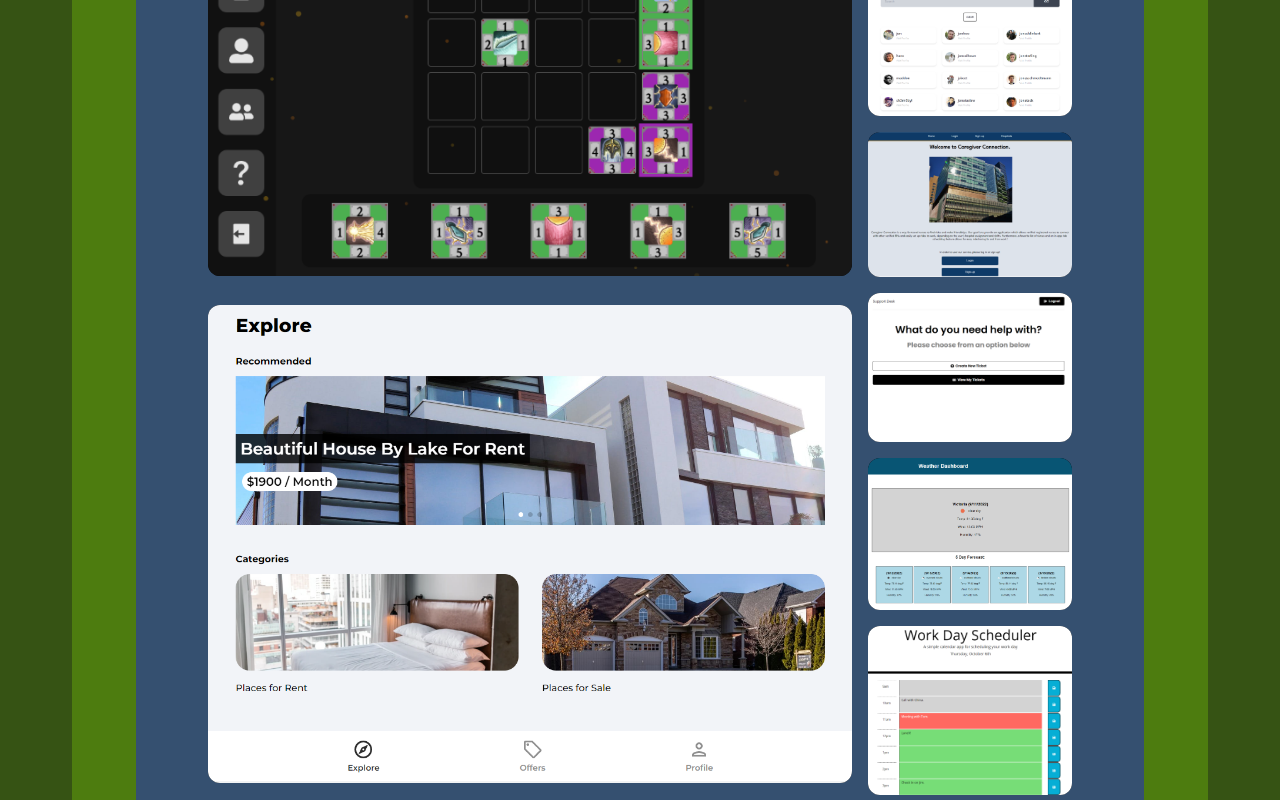
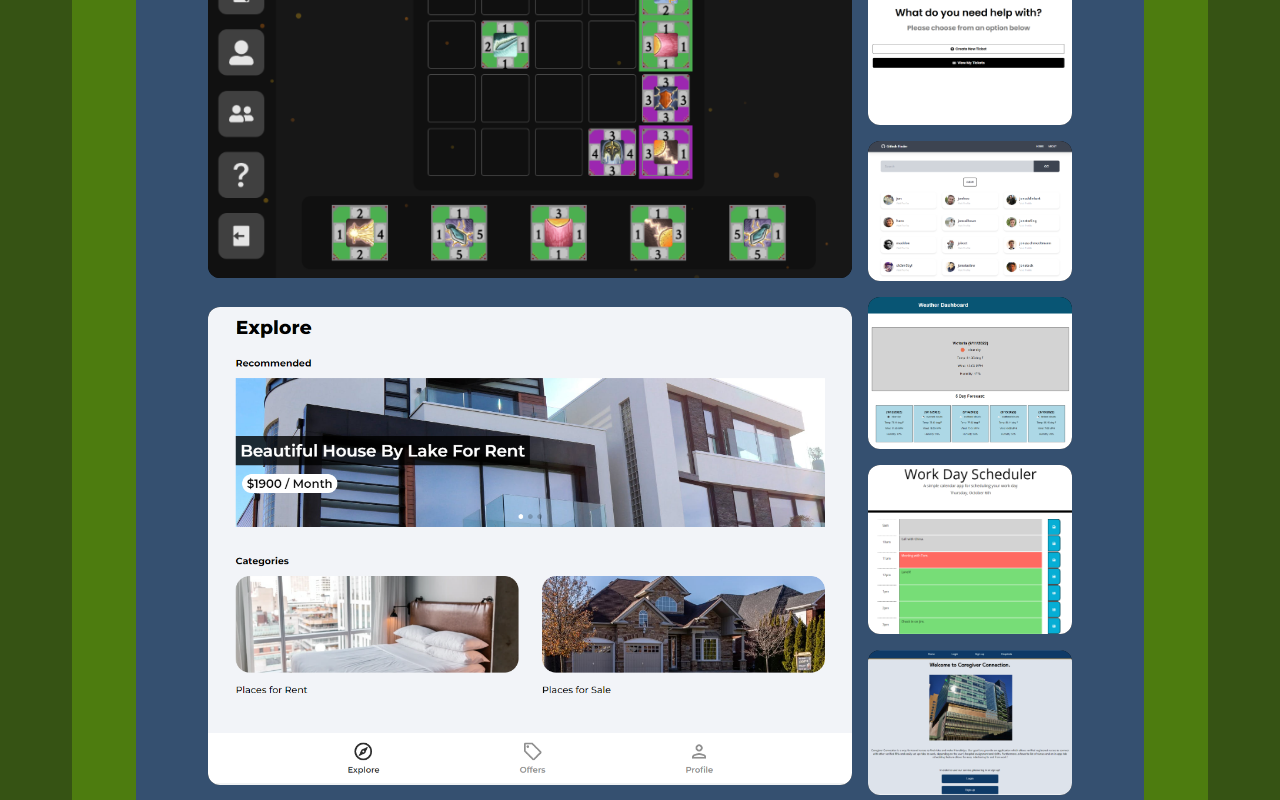
Before and after one commit to cornetj13/Personal-Website, a React (Create React App) app: page / in a window 1280 px wide. Shown: the part 2860-3660 px from the top of the page. Built offline with nearby package versions, Linux system fonts and the light colour scheme; the HTML template or start-up script is replaced by a standard one.

Commit message:
Added more layout touch-ups.

```diff
--- a/src/components/Footer.jsx
+++ b/src/components/Footer.jsx
@@ -26,7 +26,7 @@ function Footer() {
             </a>
           </li>
         </ul>
-        <p className="text-sm mt-4 p-2">
+        <p className="text-sm m-4 xl:mt-6 p-2">
           © 2022 Jonathan Cornet. All Rights Reserved.
         </p>
       </div>
--- a/src/components/PortfolioCard.jsx
+++ b/src/components/PortfolioCard.jsx
@@ -9,43 +9,41 @@ function PortfolioCard({ image, gif, website, github, title }) {
         src={image}
         alt="The landing page of a project of mine."
       />
-      {gif ? (
       <img
-          className="portfolio-card-image portfolio-card-hover-image group-hover:opacity-100"
-          src={gif}
-          alt="Gif of a project of mine being used or played."
+        className={`portfolio-card-image portfolio-card-hover-image group-hover:opacity-100`}
+        src={gif ? gif : image}
+        alt={
+          gif
+            ? 'Gif of a project of mine being used or played.'
+            : 'Picture of a project of mine.'
+        }
       />
-      ) : (
-        <img
-          className="portfolio-card-image portfolio-card-hover-image group-hover:opacity-100"
-          src={image}
-          alt="Picture of a project of mine."
-        />
-      )}
-      <div className="portfolio-card-layout  group-hover:opacity-100 group-hover:from-black/70 group-hover:via-black/60 group-hover:to-black/70">
+      <div
+        className={`portfolio-card-layout group-hover:opacity-100 group-hover:from-black/70 group-hover:via-black/60 group-hover:to-black/70`}
+      >
         <div className="h-full col-flex justify-between group-hover:translate-y-0">
           <h3 className="portfolio-card-title">{title}</h3>
           <ul className="row-flex justify-end text-sm gap-8">
+            <li>
               <a
                 href={website}
                 target="_blank"
                 rel="noreferrer"
-              className="flex center-all"
+                className="flex center-all bg-github hover:bg-button-hover portfolio-button-color portfolio-button-layout"
               >
-              <li className="bg-github hover:bg-button-hover portfolio-button-color portfolio-button-layout center-all">
                 <MdOpenInBrowser className="portfolio-icons" />
+              </a>
             </li>
-            </a>
+            <li>
               <a
                 href={github}
                 target="_blank"
                 rel="noreferrer"
-              className="flex center-all"
+                className="flex center-all bg-github hover:bg-github-green portfolio-button-color portfolio-button-layout"
               >
-              <li className="bg-github hover:bg-github-green portfolio-button-color portfolio-button-layout center-all">
                 <FaGithub className="portfolio-icons" />
+              </a>
             </li>
-            </a>
           </ul>
         </div>
       </div>
--- a/src/components/PortfolioGrid.jsx
+++ b/src/components/PortfolioGrid.jsx
@@ -9,159 +9,74 @@ import HouseMarketplace from '../images/Housing-Marketplace.png';
 import WeatherDashboard from '../images/Weather-Dashboard.png';
 import WorkdayScheduler from '../images/Workday-Scheduler.png';
 
+const portfolioItems = [
+  {
+    image: GridlockeImage,
+    gif: GridlockeGif,
+    website: 'https://gridlocke.net/',
+    github: 'https://github.com/neft-tk/fatal-forge',
+    title: 'Gridlocke',
+    className: 'portfolio-card-special',
+  },
+  {
+    image: FeedbackApp,
+    website: 'https://awesome-beaver-2e320b.netlify.app/',
+    github: 'https://github.com/cornetj13/React-Feedback-App',
+    title: 'Feedback App',
+    className: 'portfolio-card-normal',
+  },
+  {
+    image: SupportDesk,
+    website: 'https://cornetsupportdesk.herokuapp.com/',
+    github: 'https://github.com/cornetj13/MERN-SupportTicket-App',
+    title: 'Support Ticket',
+    className: 'portfolio-card-normal',
+  },
+  {
+    image: GithubFinder,
+    website: 'https://react-git-hub-finder-app-gt2k0p2be-cornetj13.vercel.app/',
+    github: 'https://github.com/cornetj13/React-GitHubFinder-App',
+    title: 'Github Profile Finder',
+    className: 'portfolio-card-normal',
+  },
+  {
+    image: HouseMarketplace,
+    website: 'https://react-housing-market-app.vercel.app/',
+    github: 'https://github.com/cornetj13/React-HousingMarket-App',
+    title: 'Housing Marketplace',
+    className: 'portfolio-card-special',
+  },
+  {
+    image: WeatherDashboard,
+    website: 'https://cornetj13.github.io/weather-dashboard/',
+    github: 'https://github.com/cornetj13/weather-dashboard',
+    title: 'Weather Dashboard',
+    className: 'portfolio-card-normal',
+  },
+  {
+    image: WorkdayScheduler,
+    website: 'https://cornetj13.github.io/work-day-scheduler/',
+    github: 'https://github.com/cornetj13/work-day-scheduler',
+    title: 'Workday Scheduler',
+    className: 'portfolio-card-normal',
+  },
+  {
+    image: CaregiverConnection,
+    website: 'https://caregiver-connection.herokuapp.com/',
+    github: 'https://github.com/cornetj13/caregiver-connection',
+    title: 'Caregiver Connection',
+    className: 'portfolio-card-normal',
+  },
+];
+
 function PortfolioGrid() {
-  // TODO: Create all the different portfolios as an object, and pass the object down to the cards via props.
-
   return (
     <div className="grid-layout center-all">
-      <div className="portfolio-card-special">
-        <PortfolioCard
-          image={GridlockeImage}
-          gif={GridlockeGif}
-          website={'https://gridlocke.net/'}
-          github={'https://github.com/neft-tk/fatal-forge'}
-          title="Gridlocke"
-        />
-      </div>
-      <div className="portfolio-card-normal">
-        <PortfolioCard
-          image={FeedbackApp}
-          website={'https://awesome-beaver-2e320b.netlify.app/'}
-          github={'https://github.com/cornetj13/React-Feedback-App'}
-          title="Feedback App"
-        />
-      </div>
-      <div className="portfolio-card-normal">
-        <PortfolioCard
-          image={GithubFinder}
-          website={
-            'https://react-git-hub-finder-app-gt2k0p2be-cornetj13.vercel.app/'
-          }
-          github={'https://github.com/cornetj13/React-GitHubFinder-App'}
-          title="Github Profile Finder"
-        />
-      </div>
-      <div className="portfolio-card-normal">
-        <PortfolioCard
-          image={CaregiverConnection}
-          website={'https://caregiver-connection.herokuapp.com/'}
-          github={'https://github.com/cornetj13/caregiver-connection'}
-          title="Caregiver Connection"
-        />
-      </div>
-      <div className="portfolio-card-special">
-        <PortfolioCard
-          image={HouseMarketplace}
-          website={'https://react-housing-market-app.vercel.app/'}
-          github={'https://github.com/cornetj13/React-HousingMarket-App'}
-          title="Housing Marketplace"
-        />
-      </div>
-      <div className="portfolio-card-normal">
-        <PortfolioCard
-          image={SupportDesk}
-          website={'https://cornetsupportdesk.herokuapp.com/'}
-          github={'https://github.com/cornetj13/MERN-SupportTicket-App'}
-          title="Support Ticket"
-        />
-      </div>
-      <div className="portfolio-card-normal">
-        <PortfolioCard
-          image={WeatherDashboard}
-          website={'https://cornetj13.github.io/weather-dashboard/'}
-          github={'https://github.com/cornetj13/weather-dashboard'}
-          title="Weather Dashboard"
-        />
-      </div>
-      <div className="portfolio-card-normal">
-        <PortfolioCard
-          image={WorkdayScheduler}
-          website={'https://cornetj13.github.io/work-day-scheduler/'}
-          github={'https://github.com/cornetj13/work-day-scheduler'}
-          title="Workday Scheduler"
-        />
-      </div>
-      {/*
-      <div className="portfolio-card-normal">
-        <PortfolioCard
-          image={TestPicture3}
-          website={'https://google.com'}
-          github={'https://google.com'}
-          title="Gridlocke"
-        />
-      </div>
-      <div className="portfolio-card-normal">
-        <PortfolioCard
-          image={TestPicture4}
-          website={'https://google.com'}
-          github={'https://google.com'}
-          title="Gridlocke"
-        />
-      </div>
-      <div className="portfolio-card-normal">
-        <PortfolioCard
-          image={TestPicture5}
-          website={'https://google.com'}
-          github={'https://google.com'}
-          title="Gridlocke"
-        />
-      </div>
-      <div className="portfolio-card-normal">
-        <PortfolioCard
-          image={TestPicture1}
-          website={'https://google.com'}
-          github={'https://google.com'}
-          title="Gridlocke"
-        />
-      </div>
-      <div className="portfolio-card-normal">
-        <PortfolioCard
-          image={TestPicture2}
-          website={'https://google.com'}
-          github={'https://google.com'}
-          title="Gridlocke"
-        />
-      </div>
-      <div className="portfolio-card-normal">
-        <PortfolioCard
-          image={TestPicture3}
-          website={'https://google.com'}
-          github={'https://google.com'}
-          title="Gridlocke"
-        />
-      </div>
-      <div className="portfolio-card-normal">
-        <PortfolioCard
-          image={TestPicture4}
-          website={'https://google.com'}
-          github={'https://google.com'}
-          title="Gridlocke"
-        />
-      </div>
-      <div className="portfolio-card-normal">
-        <PortfolioCard
-          image={TestPicture5}
-          website={'https://google.com'}
-          github={'https://google.com'}
-          title="Gridlocke"
-        />
-      </div>
-      <div className="portfolio-card-normal">
-        <PortfolioCard
-          image={TestPicture1}
-          website={'https://google.com'}
-          github={'https://google.com'}
-          title="Gridlocke"
-        />
-      </div>
-      <div className="portfolio-card-normal">
-        <PortfolioCard
-          image={TestPicture2}
-          website={'https://google.com'}
-          github={'https://google.com'}
-          title="Gridlocke"
-        />
-      </div> */}
+      {portfolioItems.map((item) => (
+        <div key={item.title} className={item.className}>
+          <PortfolioCard {...item} />
+        </div>
+      ))}
     </div>
   );
 }
--- a/src/pages/Portfolio.jsx
+++ b/src/pages/Portfolio.jsx
@@ -1,14 +1,16 @@
-import ButtonGroup from '../components/ButtonGroup';
+// import ButtonGroup from '../components/ButtonGroup';
 import PortfolioGrid from '../components/PortfolioGrid';
 
 function Portfolio() {
   return (
     <div
+      id="portfolio"
       className="outer-box-color outer-box-layout outer-box-border"
-      id="portfolio"
     >
       <div className="inner-box-second-color inner-box-layout inner-box-border">
-        <h1 className="text-header center-all text-light-text">My <mark className="text-mark-portfolio">Portfolio</mark></h1>
+        <h1 className="text-header center-all text-light-text">
+          My <mark className="text-mark-portfolio">Portfolio</mark>
+        </h1>
         {/* <div id="project-control">
           <ButtonGroup />
         </div> */}
```
Lines whose indentation alone changed are shown as unchanged.
